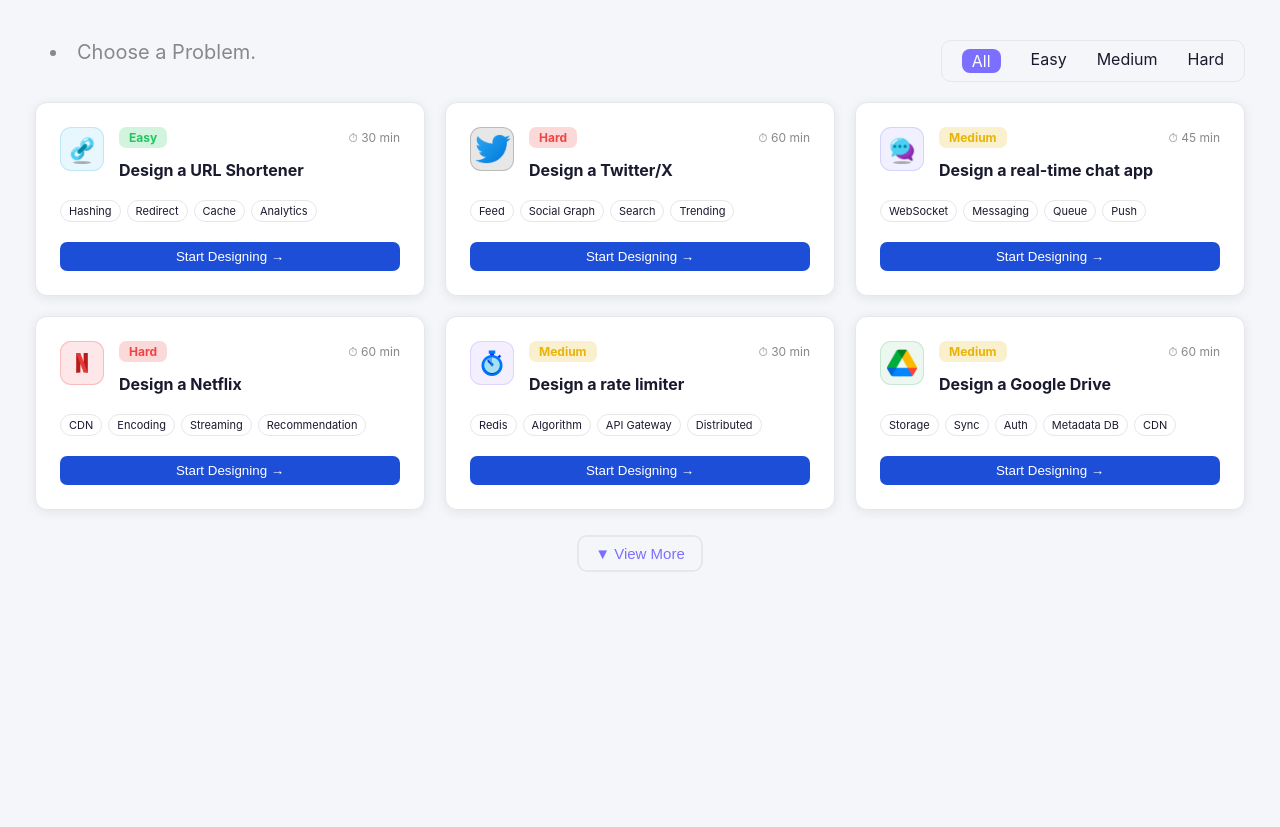
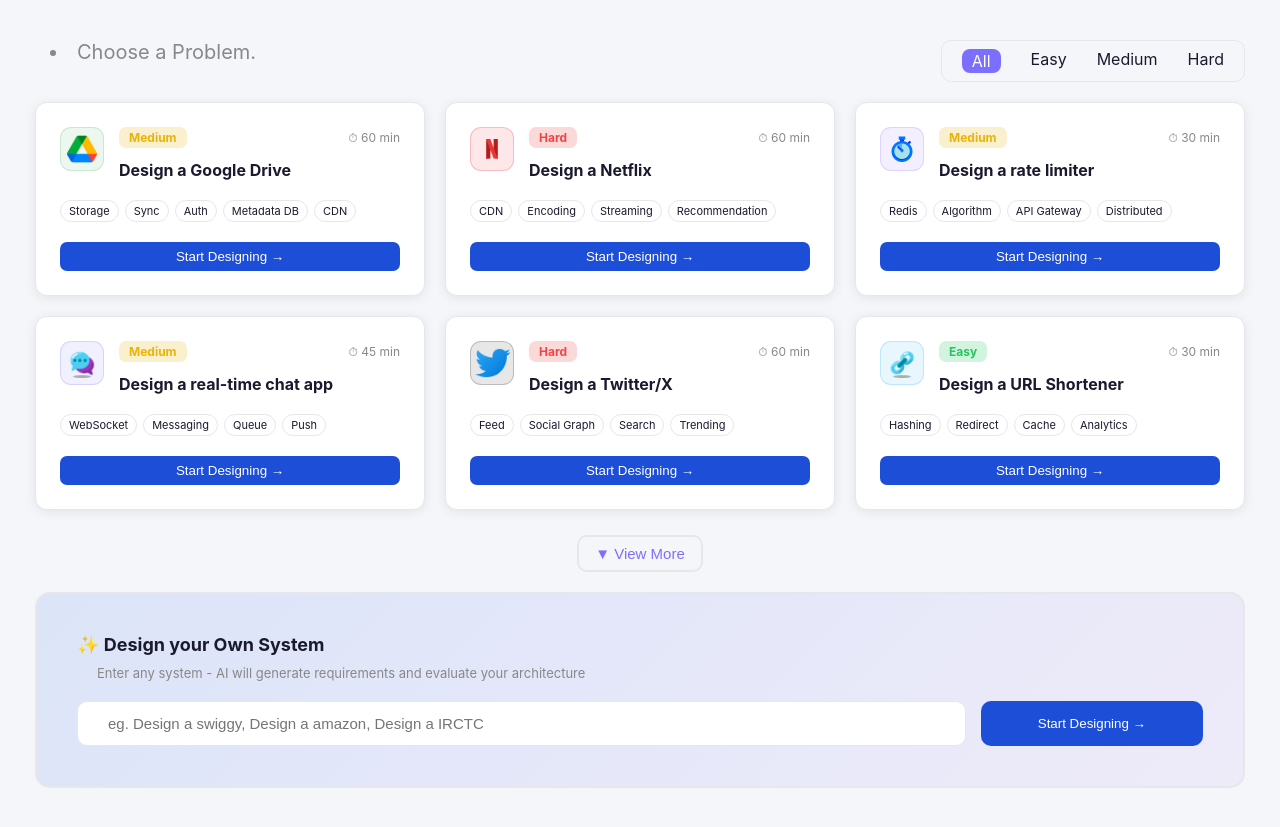
Before and after one commit to Ai-System-Design-Mentor/Ai-System-Design-Mentor, a React (Vite) app in the folder frontend/: page / in a window 1280 px wide. Shown: the part 525-1352 px from the top of the page. Before the commit the page ends 1137 px from the top, so only its background shows below. Built offline with nearby package versions, Linux system fonts and the light colour scheme; no server answers; sample sign-in values are in the browser's storage.

Commit message:
Custom problem is added to the system

```diff
--- a/frontend/index.html
+++ b/frontend/index.html
@@ -1,14 +1,40 @@
 <!doctype html>
 <html lang="en">
-  <head>
+
+<head>
     <meta charset="UTF-8" />
+
+    <!-- SEO & Open Graph -->
+    <meta name="title" content="AI System Design Mentor" />
+    <meta name="description"
+        content="Practice system design interviews with AI-powered evaluation. Draw architecture diagrams, chat with your AI mentor, and get scored feedback — just like a real FAANG interview." />
+    <meta name="keywords"
+        content="system design, interview prep, FAANG, software engineering, architecture diagrams, AI mentor, Claude AI, load balancer, database design, distributed systems" />
+    <meta name="author" content="Karan Chauhan and Ronit Khanuja" />
+
+    <meta property="og:type" content="website" />
+    <meta property="og:url" content="https://ai-system-design-mentor.vercel.app/" />
+    <meta property="og:title" content="AI System Design Mentor" />
+    <meta property="og:description"
+        content="Practice system design interviews with AI-powered evaluation. Draw architecture diagrams, chat with your AI mentor, and get scored feedback — just like a real FAANG interview." />
+    <!-- <meta property="og:image" content="https://ai-system-design-mentor.vercel.app/og-image.png" /> -->
+
     <link rel="icon" type="image/svg+xml" href="/falcon.svg" />
-    <meta name="viewport" content="width=device-width, initial-scale=1.0" />
+    <meta name="viewport" content="width=1024, initial-scale=1.0" />
     <title>AI System Design Mentor</title>
     <link rel="stylesheet" href="./src/components/Navbar.module.css">
-  </head>
-  <body>
+
+    <meta property="twitter:card" content="summary_large_image" />
+    <meta property="twitter:url" content="https://ai-system-design-mentor.vercel.app/" />
+    <meta property="twitter:title" content="AI System Design Mentor" />
+    <meta property="twitter:description"
+        content="Practice system design interviews with AI-powered evaluation. Draw architecture diagrams, chat with your AI mentor, and get scored feedback — just like a real FAANG interview." />
+    <!-- <meta property="twitter:image" content="https://ai-system-design-mentor.vercel.app/og-image.png" /> -->
+</head>
+
+<body>
     <div id="root"></div>
     <script type="module" src="/src/main.jsx"></script>
-  </body>
+</body>
+
 </html>
--- a/frontend/src/components/DiagramCanvas.module.css
+++ b/frontend/src/components/DiagramCanvas.module.css
@@ -66,7 +66,7 @@
     padding: 10px 12px 14px;
     font-size: 8px;
     height: 12%;
-    color: var(--text-faint);
+    color: #888;
     line-height: 1.5;
     border-top: 1px solid var(--border);
     background: var(--bg-hover);
--- a/frontend/src/pages/Home.css
+++ b/frontend/src/pages/Home.css
@@ -216,7 +216,7 @@
     padding: 7px 10px 7px 10px;
 }
 
-.dbtn:hover{
+.dbtn:hover, .custombtn:hover{
     box-shadow: 0 0 12px #3255b5;
     transform: scale(1.01);
 }
@@ -244,3 +244,45 @@
     background: rgba(50, 85, 181, 0.1);
     transform: scale(0.97);
 }
+
+.custom-problem{
+    margin-top: 20PX;
+    padding: 40px 40px 40px 40px;
+    border: 2px solid var(--border);
+    border-radius: 15px;
+    background: linear-gradient(135deg, var(--accent-glow), rgba(124, 58, 237, 0.06));
+}
+
+.custom_title{
+    font-size: 18px;
+    font-stretch: expanded;
+}
+
+.custom_dis{
+    font-size: 13px;
+    color: #888;
+    padding: 10px 10px 20px 20px;
+    font-stretch: expanded;
+}
+
+.custom_design_title{
+    display: flex;
+    gap: 15px;
+}
+
+#custom{
+    width: 80%;
+    border-radius: 10px;
+    background-color: white;
+    font-size: 15px;
+    padding-left: 30px;
+}
+
+.custombtn{
+    width: 20%;
+    border-radius: 10px;
+    padding: 15px 10px 15px 10px;
+    background-color: #1d4ed8;
+    color: white;
+    border: none;
+}
--- a/frontend/src/pages/HomePage.jsx
+++ b/frontend/src/pages/HomePage.jsx
@@ -1,5 +1,5 @@
-import React, { useState, useRef, useEffect, use } from 'react';
-import { useNavigate } from 'react-router-dom';
+import React, { useState } from 'react';
+import { useNavigate, useSearchParams } from 'react-router-dom';
 import { DEFAULT_PROBLEMS } from '../utils/constants';
 import ProblemCard from '../components/ProblemCard';
 import './Home.css';
@@ -10,6 +10,7 @@
     const [problems, setProblems] = useState(DEFAULT_PROBLEMS);
     const [selectedDifficulty, setSelectedDifficulty] = useState("All");
     const [showAll, setShowAll] = useState(false);
+    const [custom, setCustom] = useState("");
 
     const activity = [
         { id: 1, title: `${problems.length}+`, dis: "Design Problem" },
@@ -21,6 +22,14 @@
 
     const displayedProblem = showAll
         ? filteredProblems : filteredProblems.slice(0, 6);
+
+    function start(e) {
+        e.stopPropagation();
+        if (!custom.trim()) {
+            return;
+        }
+        navigate(`/workspace?custom=${encodeURIComponent(custom.trim())}`);
+    }
 
     return (
         // Home Page Component
@@ -73,7 +82,7 @@
                     </p>
                 ) : (
                     [...displayedProblem]
-                        .sort()
+                        .sort((a, b) => a.title.localeCompare(b.title))
                         .map((p) => (
                             <ProblemCard key={p.slug || p.id} problem={p} />
                         )))}
@@ -95,6 +104,18 @@
                     </button>
                 )}
             </div>
+            <div className="custom-problem">
+                <h2 className='custom_title'>✨ Design your Own System</h2>
+                <p className='custom_dis'>Enter any system - AI will generate requirements and evaluate your architecture</p>
+                <div className="custom_design_title">
+                    <input type="text" name="custom" id="custom"
+                    placeholder='eg. Design a swiggy, Design a amazon, Design a IRCTC'
+                    value={custom}
+                    onChange={(e) => setCustom(e.target.value)}
+                    onKeyDown={(e) => e.key === "Enter" && startCustom()}/>
+                    <button className='custombtn' onClick={start}>Start Designing →</button>
+                </div>
+            </div>
         </div>
     )
 }
--- a/frontend/src/pages/WorkspacePage.jsx
+++ b/frontend/src/pages/WorkspacePage.jsx
@@ -156,8 +156,9 @@
                 <div className="workspace_title">
                     <span className='workspace_ptitle'>{problemTitle}</span>
 
-                    {customQ && <span style={{ color: "purple" }}>Custom</span>}
-                    {(slug && problemInfo?.difficulty) ? (
+                    {customQ ? (
+                        <span style={{ color: "purple", background: "rgba(128, 0, 128, 1, 0.2)", paddingLeft: 10, paddingRight: 10, paddingTop: 3, paddingBottom: 3, borderRadius: 7, fontSize: 10, }}>Custom</span>
+                    ) : slug && problemInfo?.difficulty ? (
                         <span style={{ background: `rgba(${colors}, 0.2)`, color: `rgba(${colors})`, paddingLeft: 10, paddingRight: 10, paddingTop: 3, paddingBottom: 3, borderRadius: 7, fontSize: 10 }}>{problemInfo.difficulty}</span>
                     ) : (DEFAULT_PROBLEM && DEFAULT_PDIFF &&  (
                         <span style={{ background: `rgba(${colors}, 0.2)`, color: `rgba(${colors})`, paddingLeft: 10, paddingRight: 10, paddingTop: 3, paddingBottom: 3, borderRadius: 7, fontSize: 10 }}>{DEFAULT_PDIFF}</span>
```
Also changed, not shown: frontend/src/assets/irctc.png (added).
